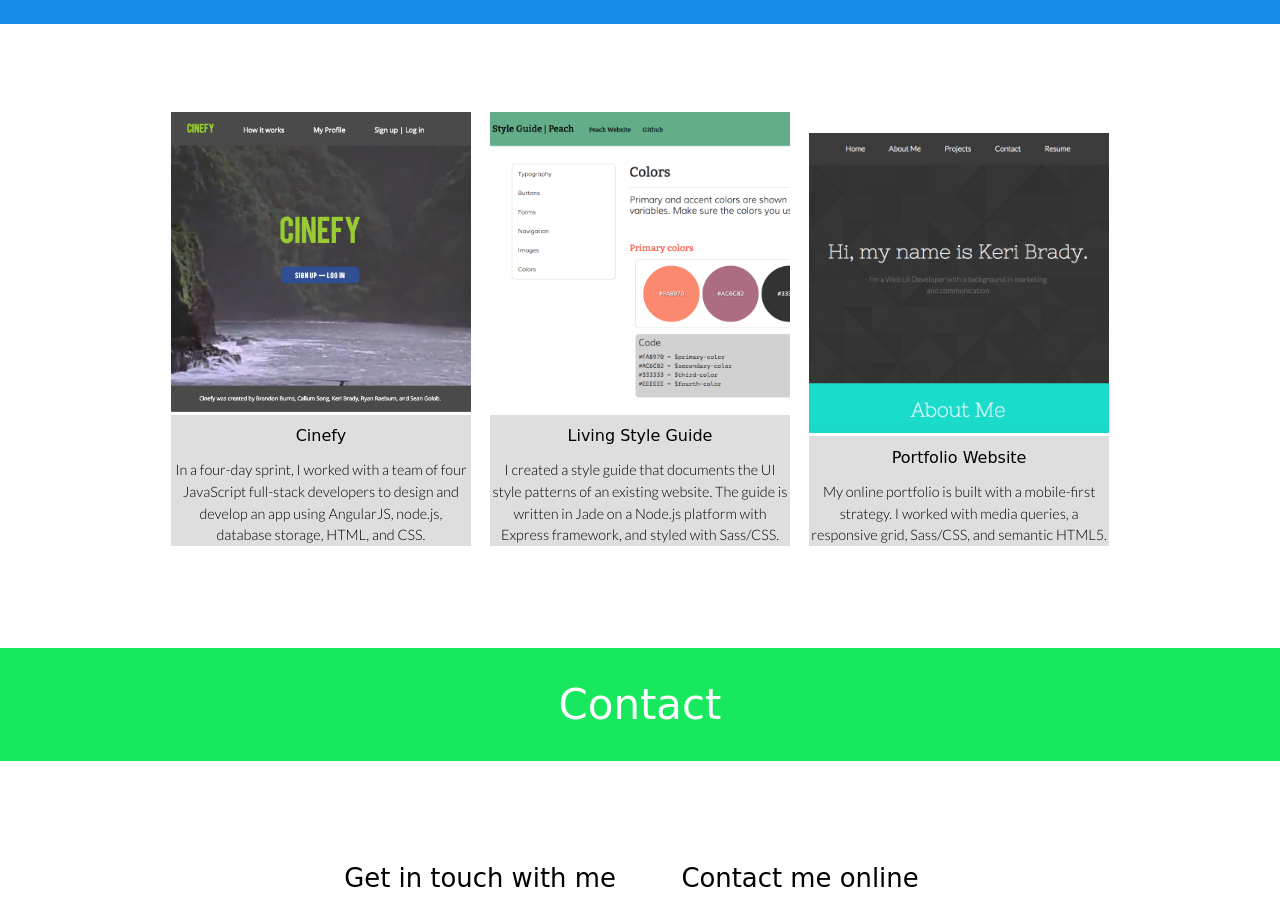
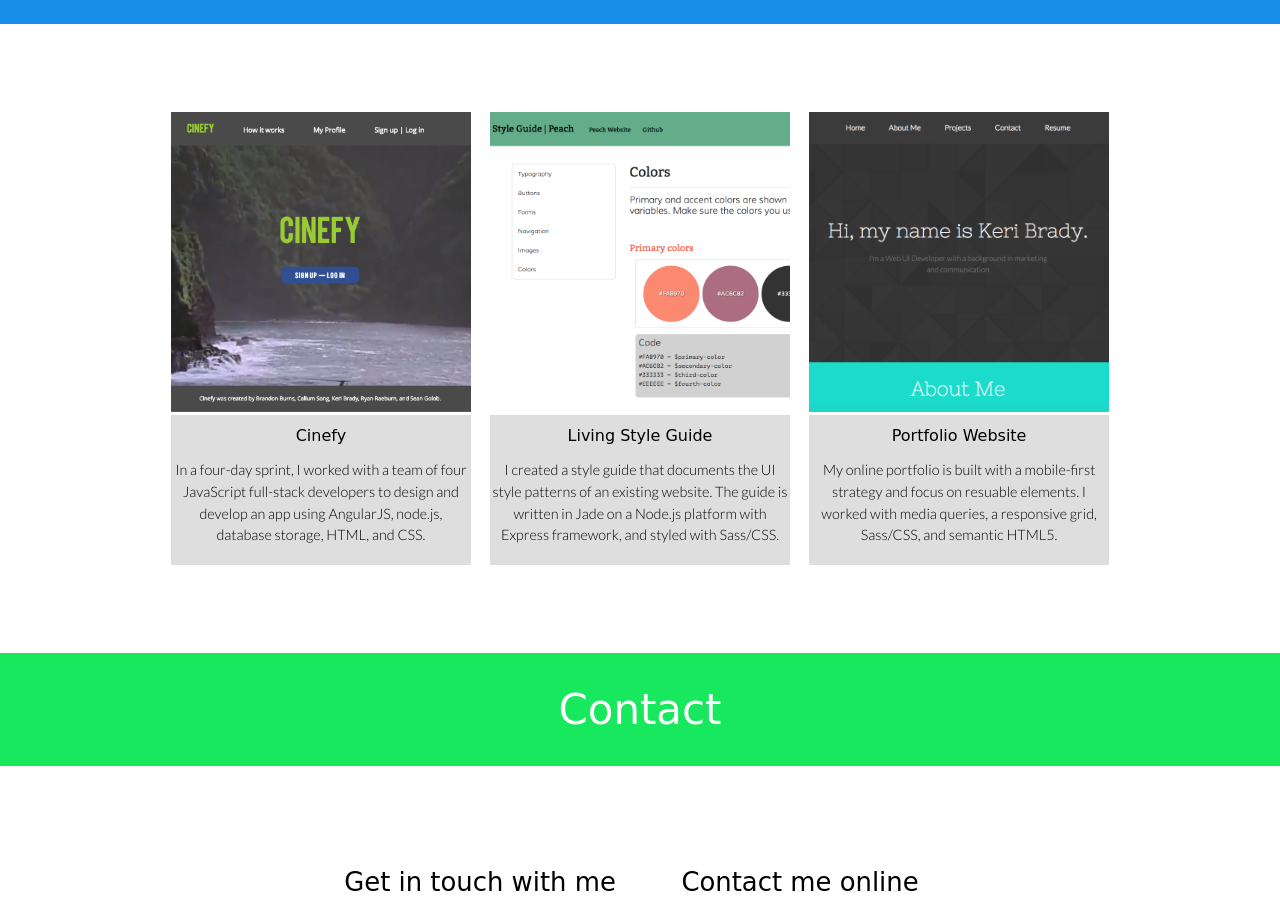
Before and after one commit to KeriBrady/portfolio, a plain HTML site: page index.html in a window 1280 px wide. Shown: the part 1400-2312 px from the top of the page. Drawn offline with nearby package versions, Linux system fonts and the light colour scheme; a web font is replaced by a local one.

Commit message:
New resume and minor content update

```diff
--- a/index.html
+++ b/index.html
@@ -91,7 +91,6 @@
         <div class="projectTileSection clearfix">
           <ul class="projectTiles">
             <li>
-              <div>
               <a href="project-pages/cinefy.html">
                 <img src="img/cinefy_thumb.png" alt="Cinefy screenshot" class="imageLink">
               </a>
@@ -101,10 +100,8 @@
                   In a four-day sprint, I worked with a team of four JavaScript full-stack developers to design and develop an app using AngularJS, node.js, database storage, HTML, and CSS.
                 </p>
               </div>
-              </div>
             </li>
             <li>
-              <div>
               <a href="project-pages/style_guide.html">
                 <img src="img/style_guide_thumb.png" alt="Style Guide screenshot" class="imageLink">
               </a>
@@ -114,19 +111,16 @@
                   I created a style guide that documents the UI style patterns of an existing website. The guide is written in Jade on a Node.js platform with Express framework, and styled with Sass/CSS.
                 </p>
               </div>
-              </div>
             </li>
             <li>
-              <div>
               <a href="project-pages/portfolio.html">
                 <img src="img/portfolio_thumb.png" alt="Portfolio screenshot" class="imageLink">
               </a>
               <div class="caption">
                 <h3>Portfolio Website</h3>
                 <p>
-                    My online portfolio is built with a mobile-first strategy. I worked with media queries, a responsive grid, Sass/CSS, and semantic HTML5.
+                  My online portfolio is built with a mobile-first strategy and focus on resuable elements. I worked with media queries, a responsive grid, Sass/CSS, and semantic HTML5.
                 </p>
-                </div>
               </div>
             </li>
           </ul>
--- a/sass/modules/_module_projects.scss
+++ b/sass/modules/_module_projects.scss
@@ -19,6 +19,6 @@
 
 .caption {
   width: 300px;
-  height: 100%;
+  height: 150px;
   background-color: #DEDEDE;
 }
```
Also changed, not shown: css/application.css, 2 other files. Lines whose indentation alone changed are shown as unchanged.
